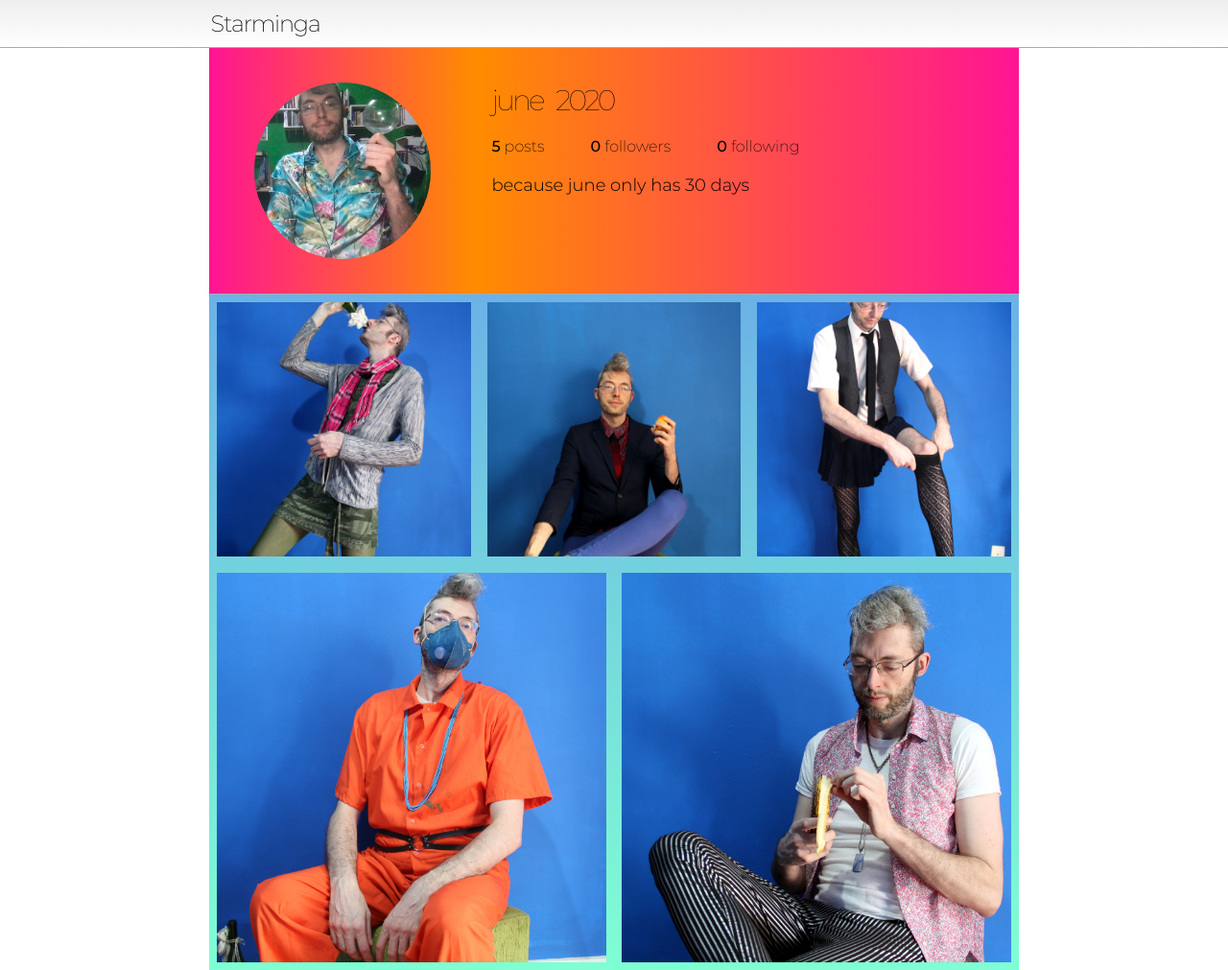
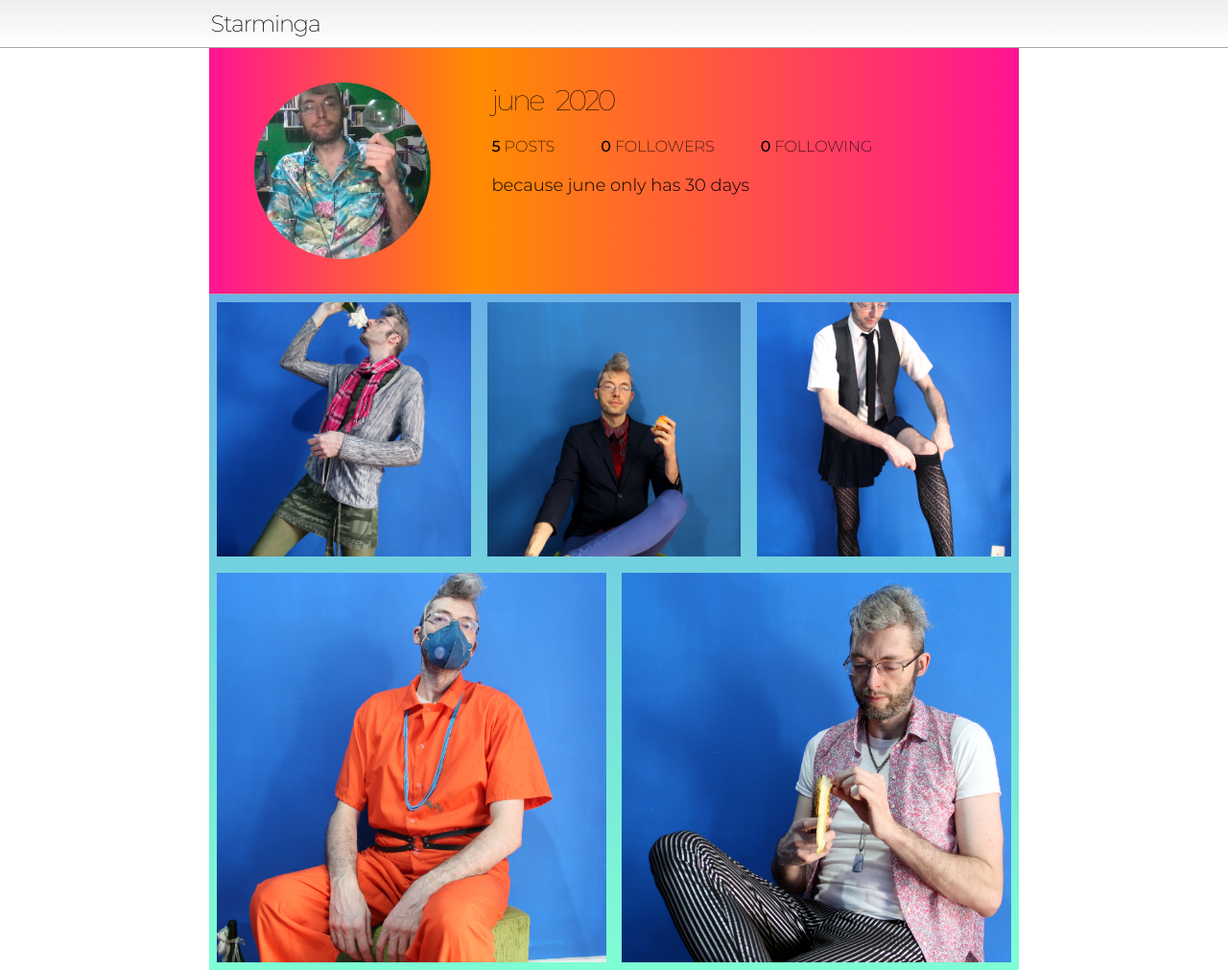
Before and after one commit to thiagohersan-www/mmmgml.thiagohersan.com, a Jekyll site: the page built from _pages/index.md, in a window 1280 px wide and 1011 px high. Shown: the whole window at 96% size. Built offline with Jekyll 4.4.1, drawn with Linux system fonts in a browser that asks for light colours; some web fonts are replaced.

Commit message:
more mobile styleing

```diff
--- a/css/main.scss
+++ b/css/main.scss
@@ -31,7 +31,7 @@
   z-index: 100;
 
   .top-bar-text {
-    width: 66%;
+    width: 96%;
     margin: 0 auto;
     padding: 10px 2px;
     box-sizing: border-box;
@@ -40,6 +40,10 @@
     font-weight: 200;
     letter-spacing: -.05em;
     text-transform: capitalize;
+
+    @include media-query(DESKTOP) {
+      width: 66%;
+    }
   }
 }
 
@@ -79,7 +83,7 @@
       .header-profile-picture {
         width: 33%;
         padding-bottom: 33%;
-        margin: 36px auto 12px;
+        margin: 24px auto 12px;
         border-radius: 50%;
         background-image: url({{ site.baseurl }}/assets/covers/profile.jpg);
         background-position: right center;
@@ -89,7 +93,7 @@
         @include media-query(DESKTOP) {
           width: 66%;
           padding-bottom: 66%;
-          margin-bottom: 36px;
+          margin: 36px auto;
         }
       }
     }
@@ -107,8 +111,12 @@
 
       .header-title {
         font-size: 30px;
-        font-weight: 100;
+        font-weight: 200;
         letter-spacing: -.1em;
+
+        @include media-query(DESKTOP) {
+          font-weight: 100;
+        }
       }
 
       .header-counter-container {
@@ -118,12 +126,22 @@
         box-sizing: border-box;
 
         .header-counter + .header-counter {
-          margin-left: 48px;
+          margin-left: 36px;
+          @include media-query(DESKTOP) {
+            margin-left: 48px;
+          }
         }
 
         .header-counter {
           padding: 20px 0;
-          font-weight: 200;
+          font-weight: 300;
+          text-transform: uppercase;
+          text-align: center;
+
+          @include media-query(DESKTOP) {
+            font-weight: 200;
+            text-align: left;
+          }
 
           .header-counter-bold {
             display: inline;
```
